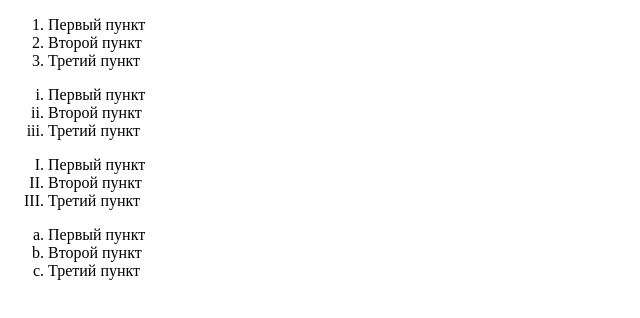
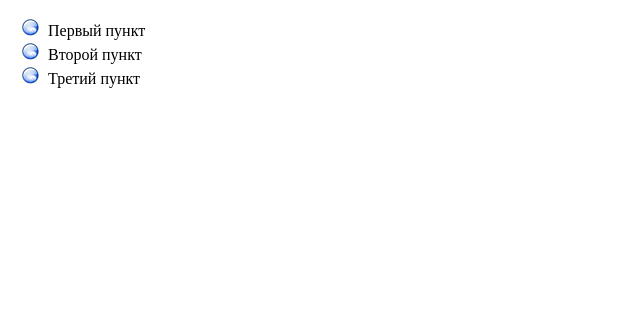
Before and after one commit to MERIN2/Laba-6, a plain HTML site: page index.html in a window 1280 px wide. Shown: the whole page, without its empty margins (0-640 px from the left). Drawn offline with Linux system fonts and the light colour scheme.

Commit message:
Задание 9 list-style-image

```diff
--- a/index.html
+++ b/index.html
@@ -5,25 +5,10 @@
     <link rel="stylesheet" type="text/css" href="style/style.css">
   </head>
   <body>
-    <ol id="spisok1">
+    <ul id="spisok">
       <li>Первый пункт</li>
       <li>Второй пункт</li>
       <li>Третий пункт</li>
-    </ol>
-    <ol id="spisok2">
-      <li>Первый пункт</li>
-      <li>Второй пункт</li>
-      <li>Третий пункт</li>
-    </ol>
-    <ol id="spisok3">
-      <li>Первый пункт</li>
-      <li>Второй пункт</li>
-      <li>Третий пункт</li>
-    </ol>
-    <ol id="spisok4">
-      <li>Первый пункт</li>
-      <li>Второй пункт</li>
-      <li>Третий пункт</li>
-    </ol>
+    </ul>
   </body>
 </html>
--- a/style/style.css
+++ b/style/style.css
@@ -1,12 +1,3 @@
-#spisok1{
-list-style-type:decimal;
+#spisok{
+list-style-image:url(../marker.gif);
 }
-#spisok2{
-list-style-type:lower-roman;
-}
-#spisok3{
-list-style-type:upper-roman;
-}
-#spisok4{
-list-style-type:lower-alpha;
-}
```
Also changed, not shown: marker.gif (added).
